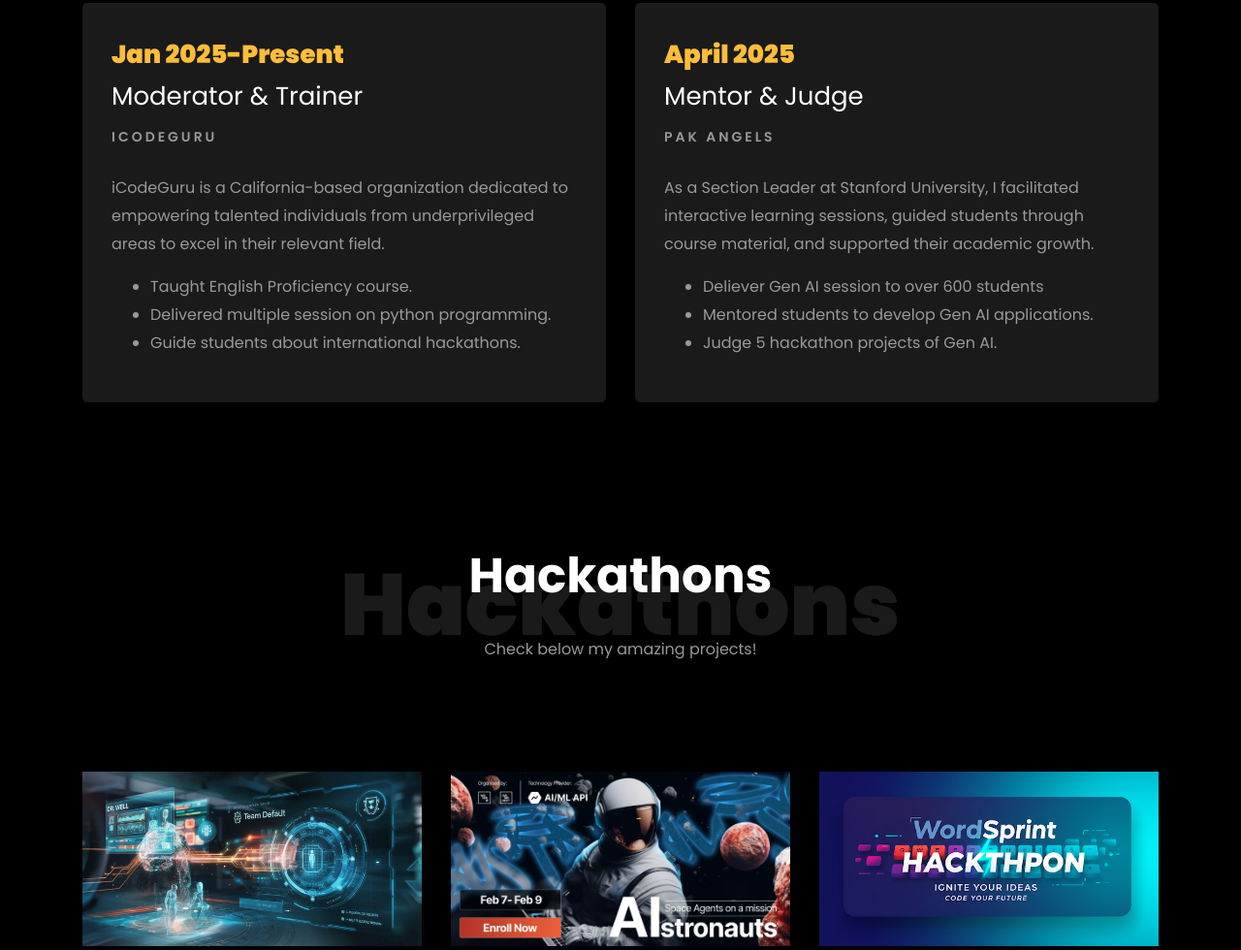
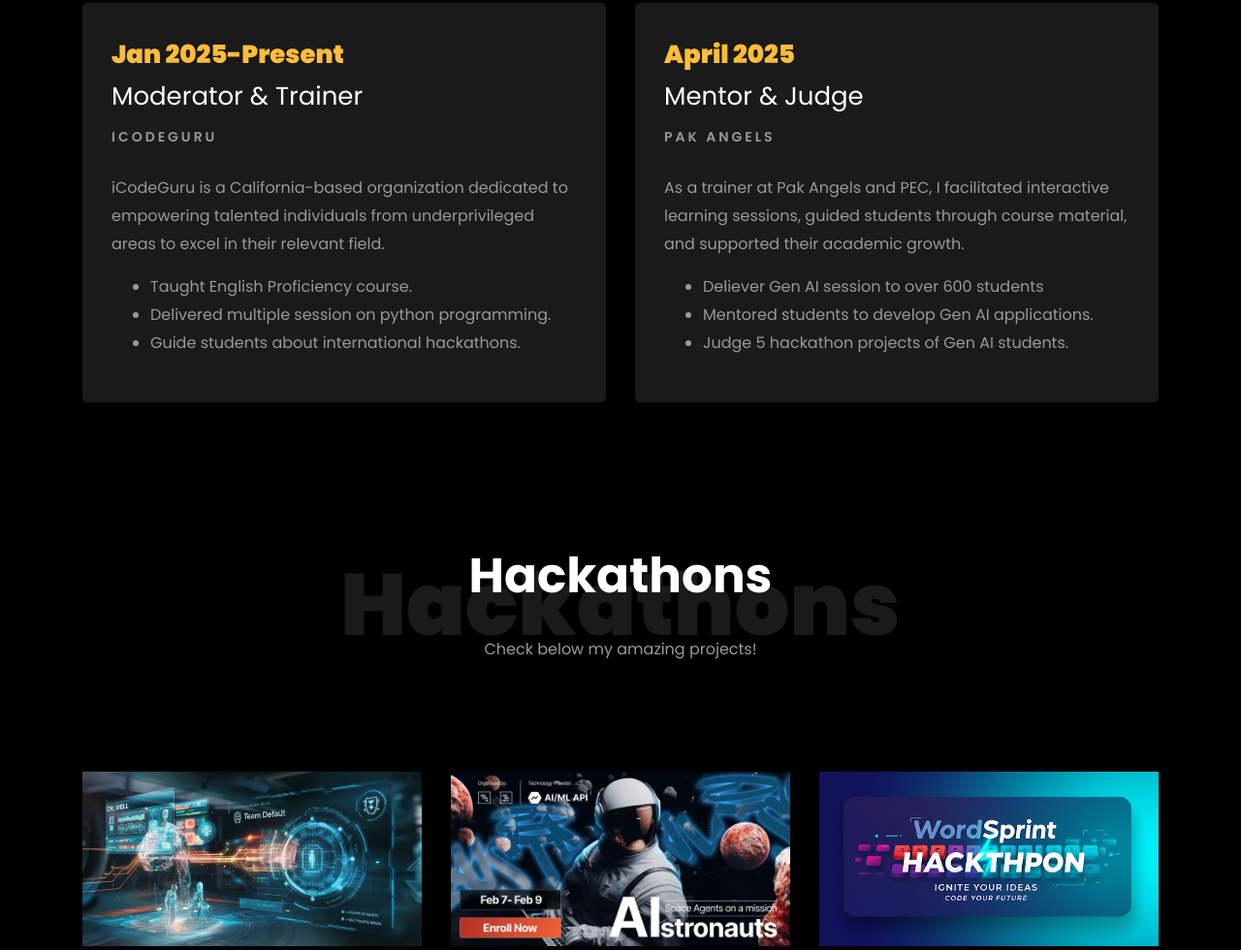
Before and after one commit to ubaidullah2002/ubaidullah2002.github.io, a plain HTML site: page index.html in a window 1280 px wide. Shown: the part 3201-4181 px from the top of the page at 97% size. Drawn offline with Linux system fonts and the light colour scheme; files whose address does not match are found by name.

Commit message:
Your commit message

```diff
--- a/index.html
+++ b/index.html
@@ -465,11 +465,11 @@
 						<span class="date">April 2025</span>
 						<h2>Mentor & Judge</h2>
 						<span class="position">Pak Angels</span>
-						<p class="mt-4">As a Section Leader at Stanford University, I facilitated interactive learning sessions, guided students through course material, and supported their academic growth.
+						<p class="mt-4">As a trainer at Pak Angels and PEC, I facilitated interactive learning sessions, guided students through course material, and supported their academic growth.
 							<ul>
 								<li>Deliever Gen AI session to over 600 students</li>
 								<li>Mentored students to develop Gen AI applications.</li>
-								<li>Judge 5 hackathon projects of Gen AI.</li>
+								<li>Judge 5 hackathon projects of Gen AI students.</li>
 
 							</ul>
 						</p>
```
